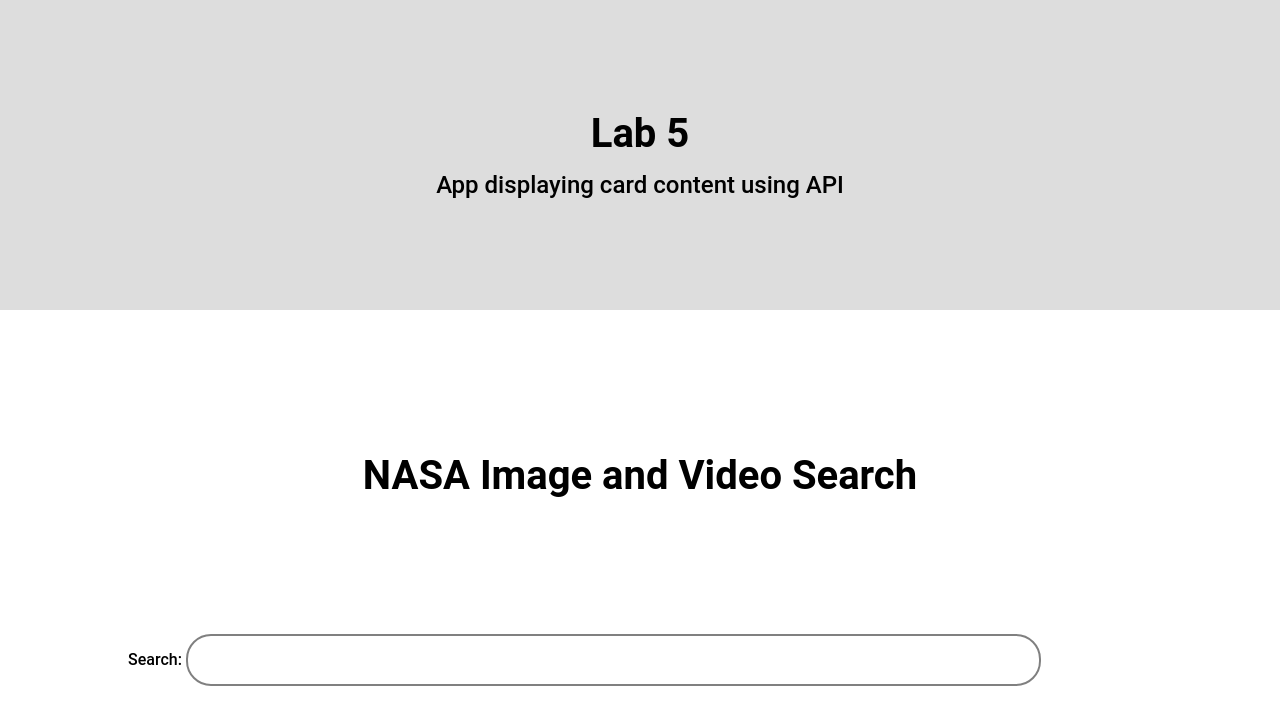
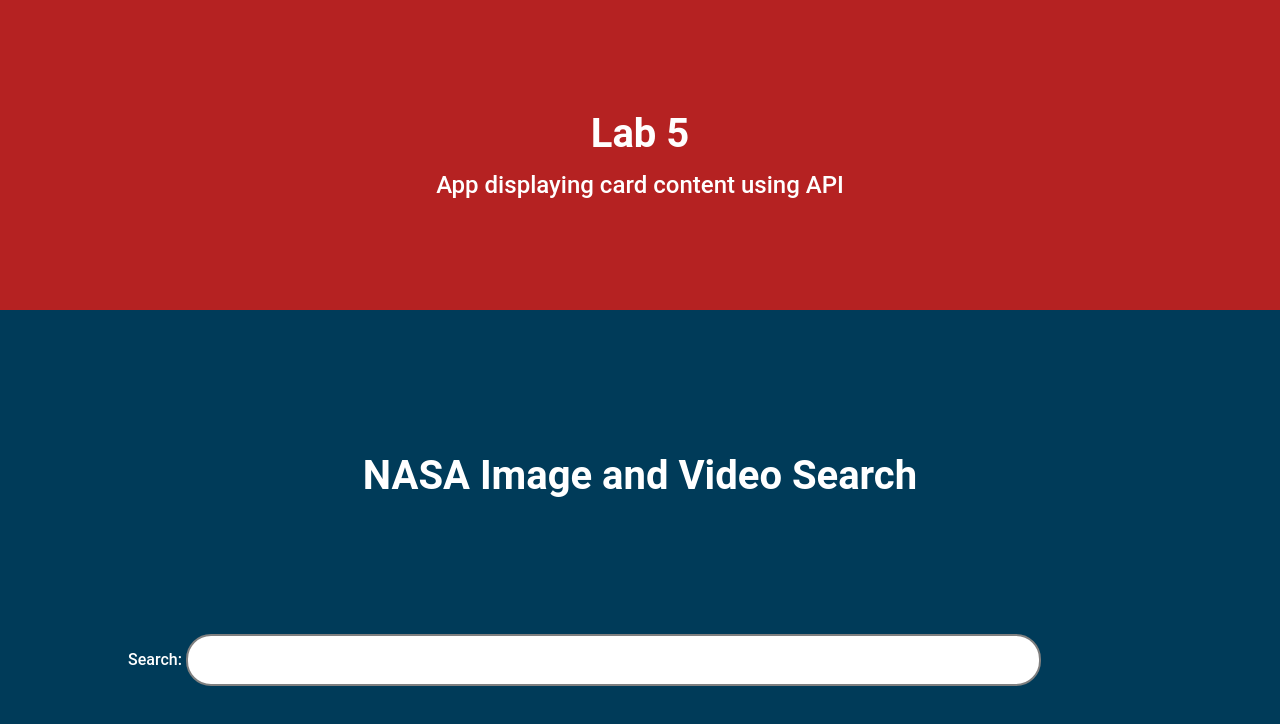
Before and after one commit to deninlawley/Lab-5, a plain HTML site: page index.html in a window 1280 px wide. Drawn offline with Linux system fonts and the light colour scheme.

Commit message:
Changed Colours

```diff
--- a/global.css
+++ b/global.css
@@ -1,5 +1,5 @@
 .header-container {
-  background-color: #DDDDDD;
+  background-color: #b52222;
   text-align: center;
   padding: 6rem 1rem;
 }
--- a/styles.css
+++ b/styles.css
@@ -1,6 +1,6 @@
 
   img {
-    border-bottom: 0.25rem solid #fc0;
+    border-bottom: 0.25rem solid rgb(255, 0, 0);
     border-radius: 0.25rem 0.25rem 0 0;
     height: auto;
     width: 100%;
@@ -38,7 +38,15 @@
     padding-bottom: 3em;
   }
 
+  h1, h2, label{
+    color: white;
+  }
+
   h3 {
     text-align: center;
     padding: 1em;
   }
+
+  body {
+    background-color: #003b59;
+  }
```
